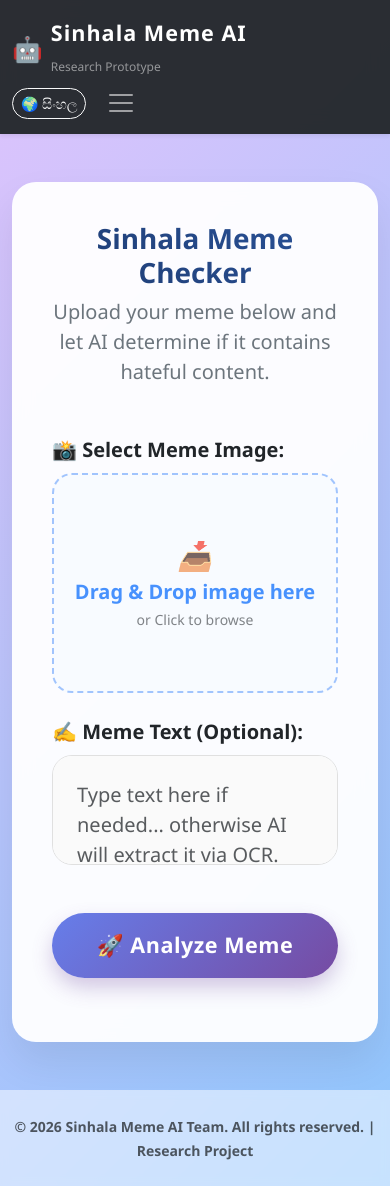
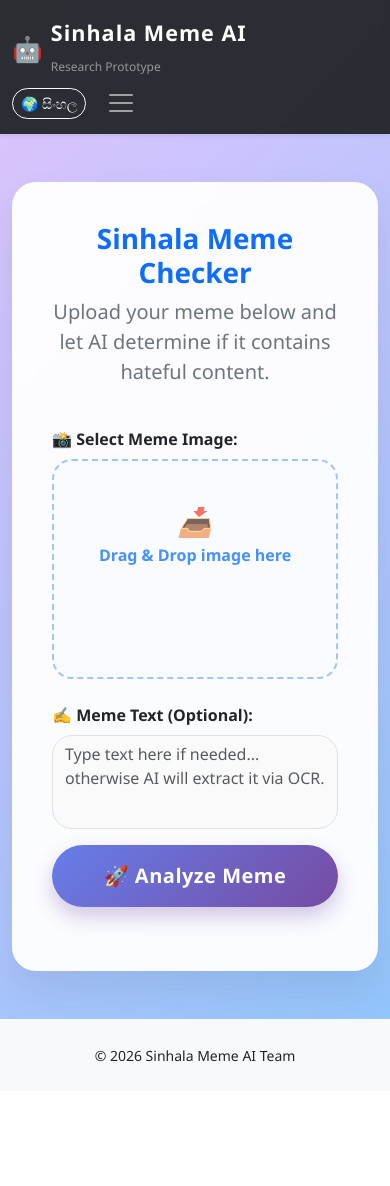
Before and after one commit to MAlindu-pabasar/sinhala-meme-frontend, a React (Create React App) app: page / in a window 390 px wide. After the commit the page ends 1091 px from the top, so only its background shows below. Built offline with nearby package versions, Linux system fonts and the light colour scheme.

Commit message:
Fix: Remove .env from tracking and use dynamic API logic

```diff
--- a/src/App.js
+++ b/src/App.js
@@ -4,9 +4,12 @@ import { BrowserRouter as Router, Routes, Route, Link, useLocation } from 'react
 import 'bootstrap/dist/css/bootstrap.min.css';
 
 // ==========================================
-// 🔗 API Configuration (.env සහ ලයිව් ලින්ක්)
+// 🔗 Smart API Configuration
 // ==========================================
-const API_BASE_URL = process.env.REACT_APP_API_URL || "https://malindu12-sinhala-meme-api.hf.space";
+// Automatically switches between Localhost (for development) and Hugging Face (for production)
+const API_BASE_URL = window.location.hostname === "localhost" || window.location.hostname === "127.0.0.1"
+  ? "http://127.0.0.1:8000"
+  : "https://malindu12-sinhala-meme-api.hf.space";
 
 // ==========================================
 // 🌍 Translation Dictionary
@@ -85,7 +88,7 @@ const translations = {
 };
 
 // ==========================================
-// 🎨 Modern Premium CSS
+// 🎨 Custom Premium CSS
 // ==========================================
 const customStyles = `
   body {
@@ -158,20 +161,6 @@ const customStyles = `
     overflow-y: auto;
     border-radius: 10px;
   }
-  .table-scroll-container::-webkit-scrollbar {
-    width: 8px;
-  }
-  .table-scroll-container::-webkit-scrollbar-track {
-    background: #f1f1f1;
-    border-radius: 10px;
-  }
-  .table-scroll-container::-webkit-scrollbar-thumb {
-    background: #c1c1c1;
-    border-radius: 10px;
-  }
-  .table-scroll-container::-webkit-scrollbar-thumb:hover {
-    background: #a8a8a8;
-  }
 `;
 
 // ==========================================
@@ -203,12 +192,12 @@ function Header({ lang, setLang, t }) {
 
         <div className="collapse navbar-collapse" id="navbarNav">
           <ul className="navbar-nav ms-auto fs-5 align-items-lg-center">
-            <li className="nav-item me-3 mb-2 mb-lg-0">
+            <li className="nav-item me-3">
               <Link className={`nav-link fw-semibold ${location.pathname === '/' ? 'active text-info' : ''}`} to="/">
                 {t.navHome}
               </Link>
             </li>
-            <li className="nav-item me-4 mb-2 mb-lg-0">
+            <li className="nav-item me-4">
               <Link className={`nav-link fw-semibold ${location.pathname === '/dashboard' ? 'active text-info' : ''}`} to="/dashboard">
                 {t.navDash}
               </Link>
@@ -226,20 +215,7 @@ function Header({ lang, setLang, t }) {
 }
 
 // ==========================================
-// 🦶 Footer Component
-// ==========================================
-function Footer() {
-  return (
-    <footer className="footer mt-auto py-4 text-dark text-center" style={{background: 'rgba(255,255,255,0.5)', backdropFilter: 'blur(5px)'}}>
-      <div className="container">
-        <small className="fw-semibold opacity-75">&copy; 2026 Sinhala Meme AI Team. All rights reserved. | Research Project</small>
-      </div>
-    </footer>
-  );
-}
-
-// ==========================================
-// 🏠 1. Home Page (Meme Checker)
+// 🏠 Home Page Component
 // ==========================================
 function Home({ t }) {
   const [image, setImage] = useState(null);
@@ -250,21 +226,7 @@ function Home({ t }) {
   const [imagePreview, setImagePreview] = useState(null);
   const [isDragging, setIsDragging] = useState(false);
 
-  const handleImageChange = (e) => {
-    if(e.target.files && e.target.files.length > 0) processFile(e.target.files[0]);
-  };
-
-  const handleDragOver = (e) => { e.preventDefault(); setIsDragging(true); };
-  const handleDragLeave = (e) => { e.preventDefault(); setIsDragging(false); };
-
-  const handleDrop = (e) => {
-    e.preventDefault();
-    setIsDragging(false);
-    const file = e.dataTransfer.files[0];
-    if (file && file.type.startsWith('image/')) processFile(file);
-    else alert(t.needImageAlert);
-  };
-
+  // File handling logic
   const processFile = (file) => {
     setImage(file);
     if (file) {
@@ -276,6 +238,19 @@ function Home({ t }) {
     }
   };
 
+  const handleImageChange = (e) => {
+    if(e.target.files && e.target.files.length > 0) processFile(e.target.files[0]);
+  };
+
+  const handleDrop = (e) => {
+    e.preventDefault();
+    setIsDragging(false);
+    const file = e.dataTransfer.files[0];
+    if (file && file.type.startsWith('image/')) processFile(file);
+    else alert(t.needImageAlert);
+  };
+
+  // Submit form to API
   const handleSubmit = async (e) => {
     e.preventDefault();
     if (!image) { alert(t.needImageAlert); return; }
@@ -289,21 +264,19 @@ function Home({ t }) {
     formData.append('text', text ? text : " ");
 
     try {
-      // 🚨 යාවත්කාලීන කළ API ලින්ක් එක (.env හරහා) 🚨
+      // POST to Dynamic API URL
       const response = await axios.post(`${API_BASE_URL}/predict`, formData, {
         headers: { 'Content-Type': 'multipart/form-data' }
       });
 
       if (response.data.status === "error") {
-        alert("🚨 AI එකේ දෝෂයක්: " + response.data.message);
-        setLoading(false);
-        return;
+        alert("🚨 AI Error: " + response.data.message);
+      } else {
+        setResult(response.data);
       }
-
-      setResult(response.data);
     } catch (error) {
-      console.error("Error:", error);
-      alert("API Error!");
+      console.error("API Connection Error:", error);
+      alert("Cannot connect to Backend API!");
     }
     setLoading(false);
   };
@@ -313,44 +286,38 @@ function Home({ t }) {
       <div className="row justify-content-center">
         <div className="col-lg-9">
           <div className="card meme-card p-4 p-md-5">
-            <div className="card-body">
+            <div className="card-body text-center">
+              <h1 className="fw-bolder mb-2 text-primary">{t.heroTitle}</h1>
+              <p className="text-secondary fs-5">{t.heroSub}</p>
 
-              <div className="text-center mb-5">
-                <h1 className="fw-bolder mb-2" style={{
-                  background: 'linear-gradient(45deg, #1e3c72, #2a5298)',
-                  WebkitBackgroundClip: 'text',
-                  WebkitTextFillColor: 'transparent'
-                }}>{t.heroTitle}</h1>
-                <p className="text-secondary fs-5">{t.heroSub}</p>
-              </div>
-
-              <form onSubmit={handleSubmit} className="mb-4">
-                <div className="row g-4">
+              <form onSubmit={handleSubmit} className="mb-4 text-start">
+                <div className="row g-4 mt-3">
                   <div className="col-md-6">
-                    <label className="form-label fw-bold text-dark fs-5">{t.selectImg}</label>
+                    <label className="form-label fw-bold">{t.selectImg}</label>
                     <div
-                      className={`card drop-zone p-3 text-center d-flex justify-content-center align-items-center ${isDragging ? 'drag-active' : ''}`}
+                      className={`card drop-zone p-3 text-center ${isDragging ? 'drag-active' : ''}`}
                       style={{ cursor: 'pointer', minHeight: '220px' }}
                       onClick={() => document.getElementById('memeImage').click()}
-                      onDragOver={handleDragOver} onDragLeave={handleDragLeave} onDrop={handleDrop}
+                      onDragOver={(e) => {e.preventDefault(); setIsDragging(true);}}
+                      onDragLeave={(e) => {e.preventDefault(); setIsDragging(false);}}
+                      onDrop={handleDrop}
                     >
                       {imagePreview ? (
-                        <img src={imagePreview} alt="Preview" className="img-fluid rounded shadow-sm" style={{maxHeight: '190px', objectFit: 'contain'}} />
+                        <img src={imagePreview} alt="Preview" className="img-fluid rounded shadow-sm" style={{maxHeight: '190px'}} />
                       ) : (
                         <div className="py-4 text-primary opacity-75">
-                          <i className="fs-1 mb-2">📥</i><br/>
-                          <span className="fw-bold fs-5">{isDragging ? t.dropHere : t.dragDrop}</span><br/>
-                          <small className="text-muted">{t.orClick}</small>
+                          <i className="fs-1">📥</i><br/>
+                          <span className="fw-bold">{isDragging ? t.dropHere : t.dragDrop}</span>
                         </div>
                       )}
                     </div>
-                    <input type="file" id="memeImage" className="form-control d-none" accept="image/*" onChange={handleImageChange} />
+                    <input type="file" id="memeImage" className="d-none" accept="image/*" onChange={handleImageChange} />
                   </div>
 
-                  <div className="col-md-6 d-flex flex-column">
-                    <label className="form-label fw-bold text-dark fs-5">{t.textLabel}</label>
+                  <div className="col-md-6">
+                    <label className="form-label fw-bold">{t.textLabel}</label>
                     <textarea
-                      className="form-control flex-grow-1 p-4 text-area-custom fs-5"
+                      className="form-control text-area-custom h-100"
                       placeholder={t.textPlaceholder}
                       value={text}
                       onChange={(e) => setText(e.target.value)}
@@ -358,30 +325,21 @@ function Home({ t }) {
                   </div>
                 </div>
 
-                <button type="submit" className="btn btn-gradient btn-lg w-100 mt-5 rounded-pill py-3 fs-4" disabled={loading}>
-                  {loading ? (
-                    <span><span className="spinner-border spinner-border-sm me-2" role="status" aria-hidden="true"></span> {t.analyzing}</span>
-                  ) : t.analyzeBtn}
+                <button type="submit" className="btn btn-gradient btn-lg w-100 mt-5 rounded-pill py-3" disabled={loading}>
+                  {loading ? t.analyzing : t.analyzeBtn}
                 </button>
               </form>
 
               {result && (
-                <div className={`alert mt-5 rounded-4 p-4 text-center border-0 shadow-sm ${result.prediction === 'HATEFUL' ? 'bg-danger text-white' : 'bg-success text-white'}`}>
-                  <h2 className="alert-heading fw-bolder mb-3">
-                    {result.prediction === 'HATEFUL' ? `🚨 ${t.hatefulResult.split(' ')[0]} HATEFUL` : `✅ NON-HATEFUL`}
-                  </h2>
-                  <p className="fs-4 mb-4 opacity-75">{result.prediction === 'HATEFUL' ? t.hatefulResult : t.nonHatefulResult}</p>
-
-                  <div className="d-inline-flex justify-content-center align-items-center bg-white text-dark px-4 py-2 rounded-pill shadow-sm mb-4">
-                    <span className="fw-semibold me-2">{t.confidence}</span>
-                    <span className="badge bg-dark fs-5 px-3 rounded-pill">{result.confidence}%</span>
+                <div className={`alert mt-5 rounded-4 p-4 ${result.prediction === 'HATEFUL' ? 'bg-danger text-white' : 'bg-success text-white'}`}>
+                  <h2 className="fw-bolder mb-2">{result.prediction}</h2>
+                  <p className="fs-5">{result.prediction === 'HATEFUL' ? t.hatefulResult : t.nonHatefulResult}</p>
+                  <div className="badge bg-dark fs-6 px-3 py-2 rounded-pill">
+                    {t.confidence} {result.confidence}%
                   </div>
-
-                  <hr className="border-white opacity-25 my-3" />
-
-                  <div className="d-flex flex-column align-items-center">
-                    <p className="mb-2 small opacity-75">{t.wrongPred}</p>
-                    <button className="btn btn-sm btn-light text-danger fw-bold rounded-pill px-3" onClick={() => setFeedbackSent(true)} disabled={feedbackSent}>
+                  <div className="mt-4">
+                    <small className="d-block mb-2">{t.wrongPred}</small>
+                    <button className="btn btn-sm btn-light text-danger fw-bold rounded-pill" onClick={() => setFeedbackSent(true)} disabled={feedbackSent}>
                       {feedbackSent ? t.reported : t.reportBtn}
                     </button>
                   </div>
@@ -396,16 +354,16 @@ function Home({ t }) {
 }
 
 // ==========================================
-// 📊 2. Admin Dashboard Page
+// 📊 Dashboard Component
 // ==========================================
 function Dashboard({ t }) {
   const [dashboardData, setDashboardData] = useState(null);
 
+  // Fetch metrics and history from the API
   const fetchDashboardData = () => {
-    // 🚨 යාවත්කාලීන කළ API ලින්ක් එක (.env හරහා) 🚨
     axios.get(`${API_BASE_URL}/dashboard-data?t=${new Date().getTime()}`)
       .then(res => setDashboardData(res.data))
-      .catch(err => alert("Error fetching dashboard data!"));
+      .catch(err => console.error("History fetch error:", err));
   };
 
   useEffect(() => {
@@ -414,116 +372,82 @@ function Dashboard({ t }) {
 
   const handleClearHistory = () => {
     if (window.confirm(t.confirmDelete)) {
-      // 🚨 යාවත්කාලීන කළ API ලින්ක් එක (.env හරහා) 🚨
       axios.delete(`${API_BASE_URL}/clear-history`)
-        .then(() => {
-          fetchDashboardData();
-        })
-        .catch(err => alert("Error clearing history!"));
+        .then(() => fetchDashboardData())
+        .catch(err => alert("Clear history failed!"));
     }
   };
 
   return (
-    <div className="container my-5 flex-shrink-0">
-      <div className="row align-items-center mb-5 bg-white p-4 rounded-4 shadow-sm" style={{background: 'rgba(255,255,255,0.8)'}}>
-        <div className="col">
-          <h1 className="text-primary fw-bolder mb-1">{t.dashTitle}</h1>
-          <p className="text-muted fs-5 mb-0">{t.dashSub}</p>
-        </div>
-        <div className="col-auto">
-           <Link to="/" className="btn btn-primary btn-lg rounded-pill shadow-sm fw-bold px-4">{t.backHome}</Link>
-        </div>
+    <div className="container my-5">
+      <div className="d-flex justify-content-between align-items-center mb-4">
+        <h1 className="text-primary fw-bolder">{t.dashTitle}</h1>
+        <Link to="/" className="btn btn-primary rounded-pill px-4">{t.backHome}</Link>
       </div>
 
       {dashboardData ? (
         <>
           <div className="row mb-5 text-center g-4">
             <div className="col-md-4">
-              <div className="card text-bg-primary h-100 meme-card shadow border-0" style={{background: 'linear-gradient(135deg, #00c6ff 0%, #0072ff 100%)'}}>
-                <div className="card-body p-4 d-flex flex-column justify-content-center">
-                  <h5 className="card-title fs-5 mb-2 opacity-75 text-white">{t.totalChecked}</h5>
-                  <h2 className="display-3 fw-bolder text-white mb-0">{dashboardData.total_checked}</h2>
-                </div>
+              <div className="card meme-card bg-primary text-white p-4">
+                <h5>{t.totalChecked}</h5>
+                <h2 className="display-4 fw-bold">{dashboardData.total_checked}</h2>
               </div>
             </div>
             <div className="col-md-4">
-              <div className="card text-bg-danger h-100 meme-card shadow border-0" style={{background: 'linear-gradient(135deg, #f85032 0%, #e73827 100%)'}}>
-                <div className="card-body p-4 d-flex flex-column justify-content-center">
-                  <h5 className="card-title fs-5 mb-2 opacity-75 text-white">🚨 HATEFUL</h5>
-                  <h2 className="display-3 fw-bolder text-white mb-0">{dashboardData.hateful_total}</h2>
-                </div>
+              <div className="card meme-card bg-danger text-white p-4">
+                <h5>🚨 HATEFUL</h5>
+                <h2 className="display-4 fw-bold">{dashboardData.hateful_total}</h2>
               </div>
             </div>
             <div className="col-md-4">
-              <div className="card text-bg-success h-100 meme-card shadow border-0" style={{background: 'linear-gradient(135deg, #11998e 0%, #38ef7d 100%)'}}>
-                <div className="card-body p-4 d-flex flex-column justify-content-center">
-                  <h5 className="card-title fs-5 mb-2 opacity-75 text-white">✅ NON-HATEFUL</h5>
-                  <h2 className="display-3 fw-bolder text-white mb-0">{dashboardData.non_hateful_total}</h2>
-                </div>
+              <div className="card meme-card bg-success text-white p-4">
+                <h5>✅ NON-HATEFUL</h5>
+                <h2 className="display-4 fw-bold">{dashboardData.non_hateful_total}</h2>
               </div>
             </div>
           </div>
 
-          <div className="card meme-card shadow p-4 border-0">
-            <div className="card-body">
+          <div className="card meme-card shadow p-4">
             <div className="d-flex justify-content-between align-items-center mb-4">
-                <h3 className="fw-bold text-dark mb-0">{t.historyTitle}</h3>
-                <button className="btn btn-outline-danger rounded-pill fw-bold px-3 shadow-sm" onClick={handleClearHistory} disabled={dashboardData.total_checked === 0}>
-                  {t.clearHistoryBtn}
-                </button>
+              <h3 className="fw-bold">{t.historyTitle}</h3>
+              <button className="btn btn-outline-danger btn-sm rounded-pill" onClick={handleClearHistory}>{t.clearHistoryBtn}</button>
             </div>
-
-              <div className="table-responsive table-scroll-container border border-light">
-                <table className="table table-hover align-middle admin-table fs-6 mb-0">
-                  <thead>
+            <div className="table-responsive table-scroll-container">
+              <table className="table table-hover align-middle">
+                <thead className="table-dark">
                   <tr>
-                      <th className="py-3 px-4 border-0">ID</th>
-                      <th className="py-3 px-4 border-0">{t.colTime}</th>
-                      <th className="py-3 px-4 border-0">{t.colText}</th>
-                      <th className="py-3 px-4 border-0 text-center">{t.colResult}</th>
-                      <th className="py-3 px-4 border-0 text-center">{t.colConfidence}</th>
+                    <th>{t.colTime}</th>
+                    <th>{t.colText}</th>
+                    <th className="text-center">{t.colResult}</th>
+                    <th className="text-center">{t.colConfidence}</th>
                   </tr>
                 </thead>
-                  <tbody className="bg-white">
-                    {dashboardData.history.length > 0 ? (
-                      dashboardData.history.map((item) => (
-                        <tr key={item.id} className="border-bottom">
-                          <td className="fw-bold text-center text-muted px-4">{item.id}</td>
-                          <td className="px-4 text-secondary">{item.time}</td>
-                          <td className="px-4">
-                            {item.text.trim() === "" ? <span className="text-danger small bg-danger bg-opacity-10 px-2 py-1 rounded">{t.noText}</span> : <span className="text-dark fw-medium">{item.text}</span>}
-                          </td>
-                          <td className="text-center px-4">
-                            <span className={`badge ${item.prediction === 'HATEFUL' ? 'bg-danger' : 'bg-success'} fs-6 rounded-pill px-3 py-2 shadow-sm`}>
+                <tbody>
+                  {dashboardData.history.map((item) => (
+                    <tr key={item.id}>
+                      <td>{item.time}</td>
+                      <td>{item.text || t.noText}</td>
+                      <td className="text-center">
+                        <span className={`badge rounded-pill ${item.prediction === 'HATEFUL' ? 'bg-danger' : 'bg-success'}`}>
                           {item.prediction}
                         </span>
                       </td>
-                          <td className="fw-bolder text-center fs-5 text-dark px-4">{item.confidence}%</td>
+                      <td className="text-center fw-bold">{item.confidence}%</td>
                     </tr>
-                      ))
-                    ) : (
-                      <tr>
-                        <td colSpan="5" className="text-center py-5 text-muted fs-5">No history available.</td>
-                      </tr>
-                    )}
+                  ))}
                 </tbody>
               </table>
             </div>
           </div>
-          </div>
         </>
-      ) : (
-        <div className="text-center mt-5 py-5">
-            <div className="spinner-border text-primary" style={{width: '3rem', height: '3rem'}} role="status"></div>
-            <h4 className="mt-4 text-muted fw-bold">{t.loading}</h4>
-        </div>
-      )}
+      ) : <h4 className="text-center mt-5">{t.loading}</h4>}
     </div>
   );
 }
 
 // ==========================================
-// 🚀 Main App Component (Routing & Language State)
+// 🚀 App Root
 // ==========================================
 function App() {
   const [lang, setLang] = useState('en');
@@ -532,7 +456,7 @@ function App() {
   return (
     <Router>
       <style>{customStyles}</style>
-      <div className="d-flex flex-column h-100 min-vh-100">
+      <div className="d-flex flex-column min-vh-100">
         <Header lang={lang} setLang={setLang} t={t} />
         <main className="flex-grow-1">
           <Routes>
@@ -540,7 +464,9 @@ function App() {
             <Route path="/dashboard" element={<Dashboard t={t} />} />
           </Routes>
         </main>
-        <Footer />
+        <footer className="py-4 text-center bg-light mt-auto">
+          <small>&copy; 2026 Sinhala Meme AI Team</small>
+        </footer>
       </div>
     </Router>
   );
```
Lines whose indentation alone changed are shown as unchanged.
